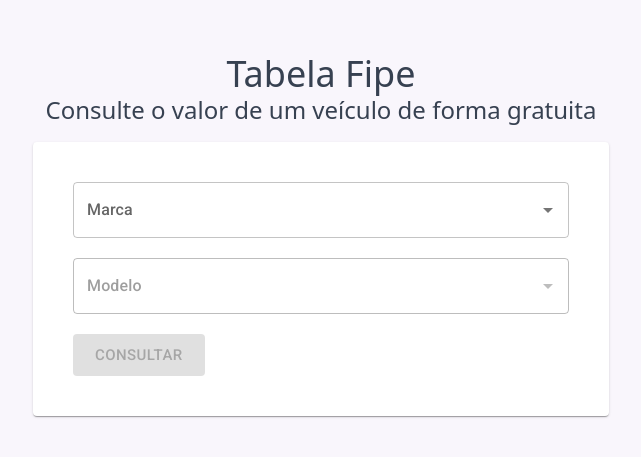
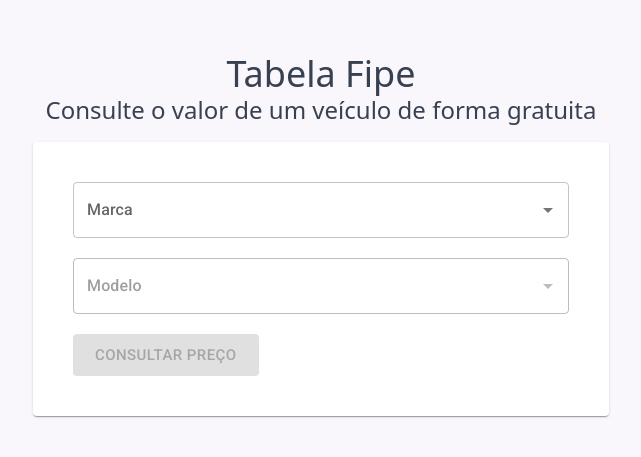
Before and after one commit to ranielcsar/raniel.desafio_front.we_search, a Next.js app: page / in a window 1280 px wide. Shown: the part 165-622 px from the top of the page, without its empty margins (319-960 px from the left). Built offline with nearby package versions, Linux system fonts and the light colour scheme; no server answers.

Commit message:
fix: correção do texto "Consultar preço"

```diff
--- a/src/components/FipeForm.tsx
+++ b/src/components/FipeForm.tsx
@@ -171,7 +171,7 @@
         form="fipe-form"
         disabled={submitBtnDisabled}
       >
-        {loading.submit ? "Carregando..." : "Consultar"}
+        {loading.submit ? "Carregando..." : "Consultar preço"}
       </Button>
     </form>
   )
```
